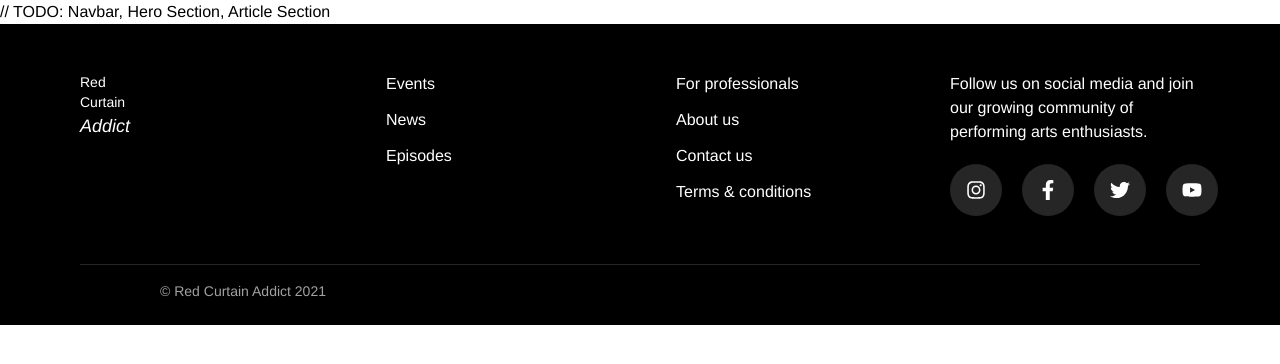
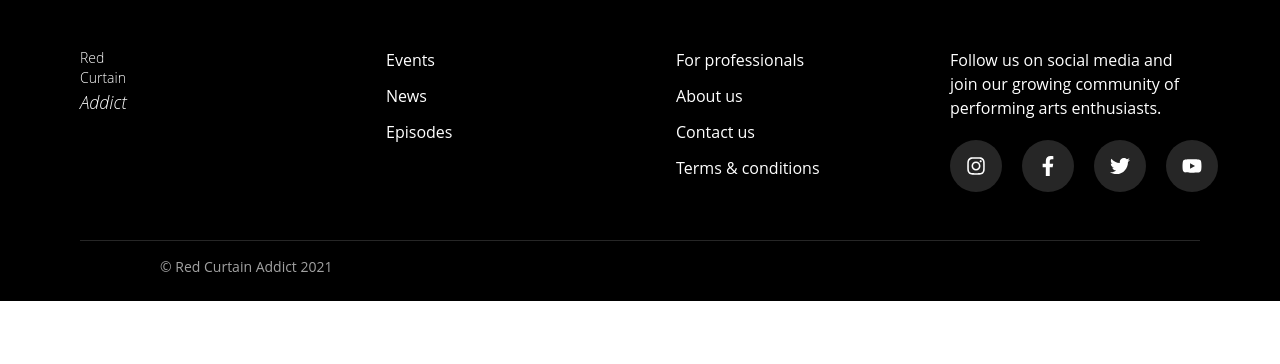
Before and after one commit to jomercapito/404-mockup2, a React (Vite) app in the folder ArticlePage/: page / in a window 1280 px wide. Shown: the top 364 px of the page. Built offline with nearby package versions, Linux system fonts and the light colour scheme.

Commit message:
UPDATE SCAFFOLDING | Apply the correct font and favicon.

```diff
--- a/ArticlePage/index.html
+++ b/ArticlePage/index.html
@@ -2,7 +2,7 @@
 <html lang="en">
   <head>
     <meta charset="UTF-8" />
-    <link rel="icon" type="image/png" href="public\rca-logo-1.png" />
+    <link rel="icon" type="image/png" href="/rca-logo-1.png" />
     <meta name="viewport" content="width=device-width, initial-scale=1.0" />
     <title>RCA | Article & News</title>
   </head>
--- a/ArticlePage/src/index.css
+++ b/ArticlePage/src/index.css
@@ -1,6 +1,6 @@
 @import "tailwindcss";
 :root {
-  font-family: Avenir, Helvetica, Arial, sans-serif;
+  font-family: "Open Sans", sans-serif;
 }
 
 html {
--- a/ArticlePage/src/pages/ArticlePage.jsx
+++ b/ArticlePage/src/pages/ArticlePage.jsx
@@ -3,7 +3,7 @@ import Footer from "../sections/Footer";
 function ArticlePage() {
   return (
     <>
-      // TODO: Navbar, Hero Section, Article Section
+      {/* // TODO: Navbar, Hero Section, Article Section */}
       <Footer />
     </>
   );
```
